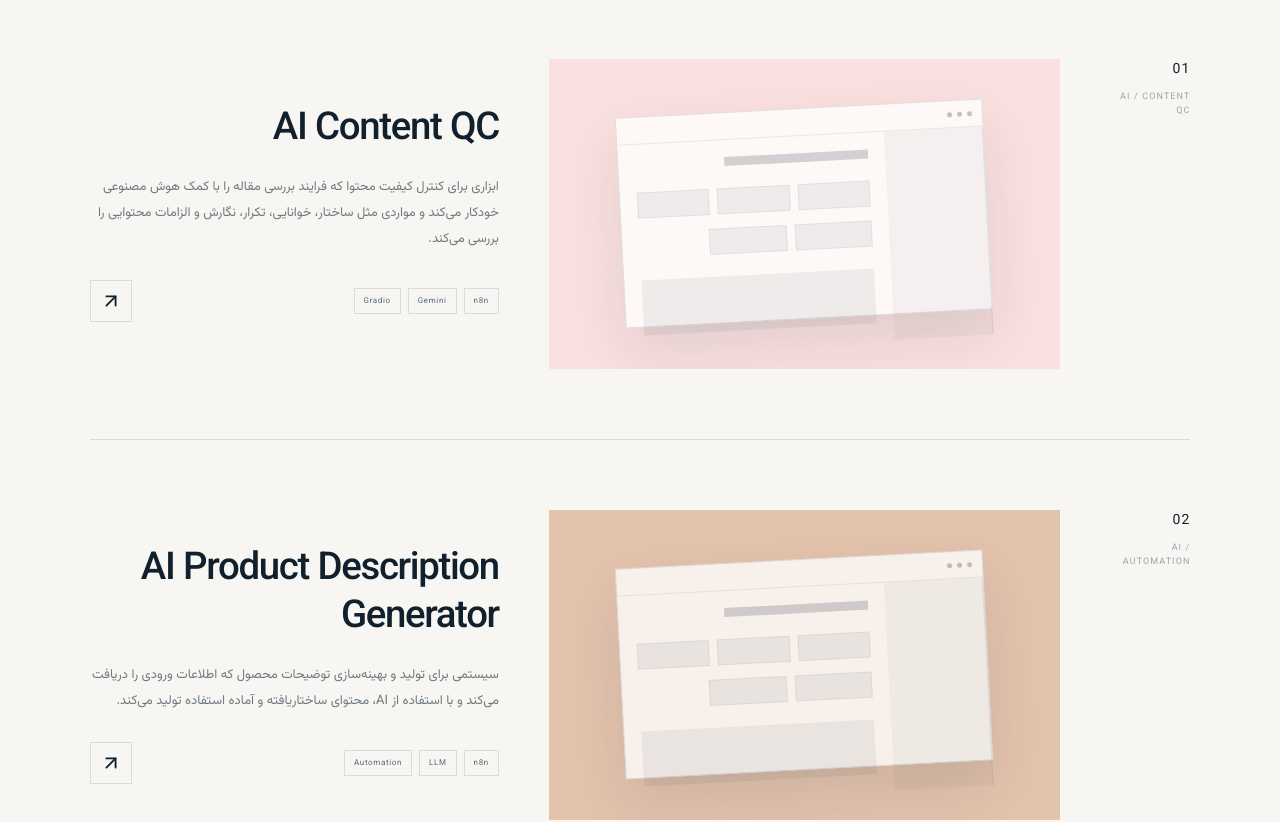
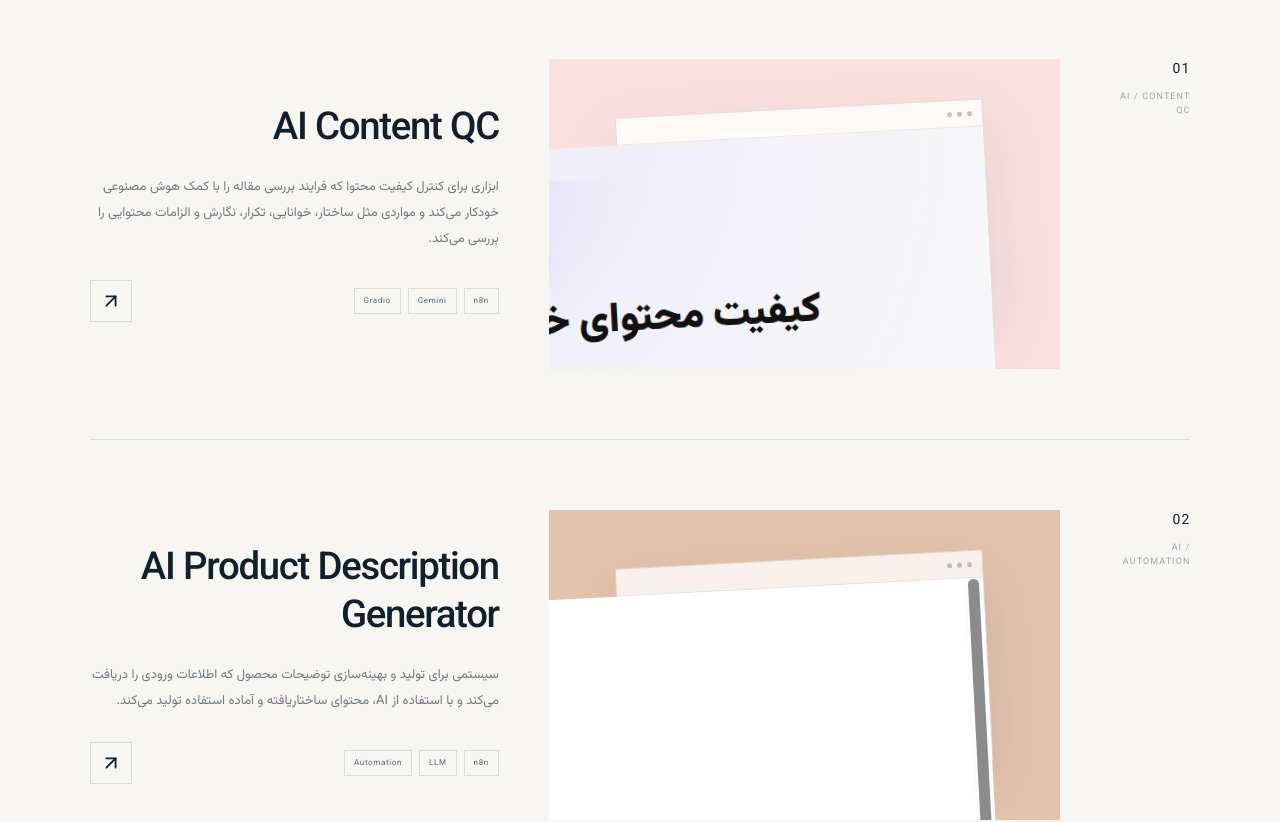
Before and after one commit to hjkianaz-stack/kianaz-portfolio, a React (Vite) app: page / in a window 1280 px wide. Shown: the part 1320-2142 px from the top of the page. Built offline with nearby package versions, Linux system fonts and the light colour scheme.

Commit message:
Update main.jsx

```diff
--- a/src/main.jsx
+++ b/src/main.jsx
@@ -12,7 +12,11 @@ import {
   Phone
 } from 'lucide-react';
 
+import aiContentQcImage from './assets/ai-content-qc.png';
+import aiProductDescriptionImage from './assets/ai-product-description.png';
+
 import './styles.css';
+
 
 /* =====================================================
    CONTENT
@@ -77,6 +81,8 @@ const content = {
 
         title: 'AI Content QC',
 
+        image: aiContentQcImage,
+
         description:
           'ابزاری برای کنترل کیفیت محتوا که فرایند بررسی مقاله را با کمک هوش مصنوعی خودکار می‌کند و مواردی مثل ساختار، خوانایی، تکرار، نگارش و الزامات محتوایی را بررسی می‌کند.',
 
@@ -99,6 +105,8 @@ const content = {
         number: '02',
 
         title: 'AI Product Description Generator',
+
+        image: aiProductDescriptionImage,
 
         description:
           'سیستمی برای تولید و بهینه‌سازی توضیحات محصول که اطلاعات ورودی را دریافت می‌کند و با استفاده از AI، محتوای ساختاریافته و آماده استفاده تولید می‌کند.',
@@ -178,6 +186,7 @@ const content = {
             'مدیریت و هدایت فرایندهای تولید محتوا و تیم محتوا.'
         },
 
+
         {
           period: 'دسامبر ۲۰۲۳ — نوامبر ۲۰۲۵',
 
@@ -230,7 +239,6 @@ const content = {
       linkedin: 'LinkedIn',
 
       github: 'GitHub'
-
     },
 
 
@@ -279,7 +287,6 @@ const content = {
 
       scroll:
         'Scroll to explore'
-
     },
 
 
@@ -308,6 +315,9 @@ const content = {
         title:
           'AI Content QC',
 
+        image:
+          aiContentQcImage,
+
         description:
           'An AI-powered content quality control tool that automates editorial checks across structure, readability, repetition, writing quality, and content requirements.',
 
@@ -325,7 +335,6 @@ const content = {
 
         link:
           'https://ai-content-qc.onrender.com/'
-
       },
 
 
@@ -334,6 +343,9 @@ const content = {
 
         title:
           'AI Product Description Generator',
+
+        image:
+          aiProductDescriptionImage,
 
         description:
           'An AI-powered workflow for generating and improving product descriptions from structured inputs, turning product data into ready-to-use content.',
@@ -352,7 +364,6 @@ const content = {
 
         link:
           'https://ai-product-description-generator-hbbm.onrender.com/'
-
       }
 
     ],
@@ -390,7 +401,6 @@ const content = {
         ]
 
       ]
-
     },
 
 
@@ -438,7 +448,6 @@ const content = {
         }
 
       ]
-
     },
 
 
@@ -456,7 +465,6 @@ const content = {
 
       text:
         'My professional background started in content operations and SEO before moving toward AI-powered systems and automation. Today, I focus on identifying repetitive and time-consuming parts of workflows and turning them into practical solutions that make work faster, clearer, and more scalable.'
-
     },
 
 
@@ -484,7 +492,6 @@ const content = {
 
       github:
         'GitHub'
-
     },
 
 
@@ -1079,6 +1086,10 @@ function App() {
                 </div>
 
 
+                {/* =========================
+                    REAL PROJECT SCREENSHOT
+                ========================= */}
+
                 <div className="project-visual">
 
                   <div className="project-window">
@@ -1092,36 +1103,12 @@ function App() {
                     </div>
 
 
-                    <div className="mock-layout">
+                    <div className="project-image-wrap">
 
-                      <div className="mock-sidebar" />
-
-
-                      <div className="mock-main">
-
-                        <div className="mock-heading" />
-
-
-                        <div className="mock-row">
-
-                          <i />
-                          <i />
-                          <i />
-
-                        </div>
-
-
-                        <div className="mock-row short">
-
-                          <i />
-                          <i />
-
-                        </div>
-
-
-                        <div className="mock-block" />
-
-                      </div>
+                      <img
+                        src={project.image}
+                        alt={project.title}
+                      />
 
                     </div>
 
@@ -1390,7 +1377,6 @@ function App() {
 
           <div className="socials">
 
-
             <a
               href={links.linkedin}
               aria-label="LinkedIn"
```
